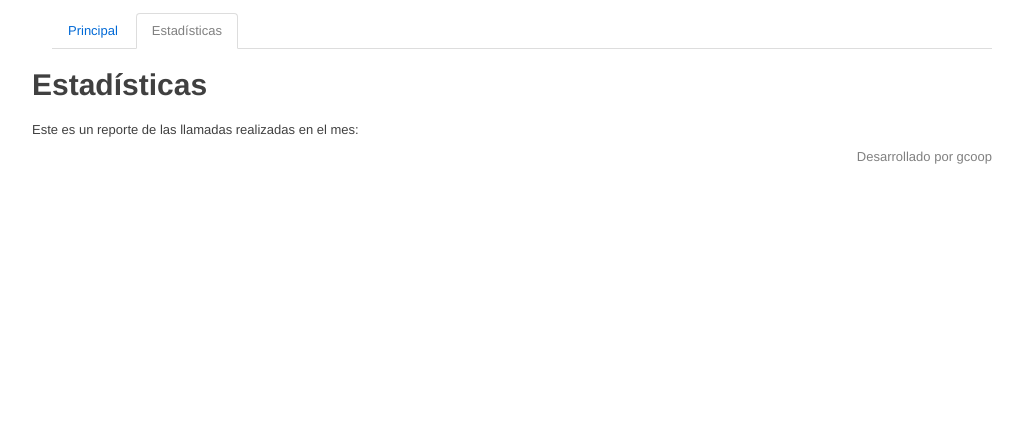
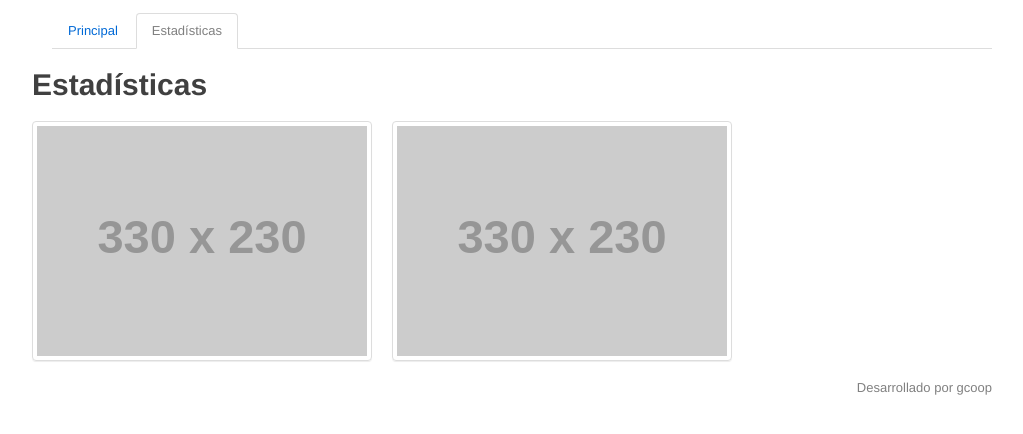
Before and after one commit to gcoop-libre/flaskpastillas, a Flask app: page /estadisticas in a window 1280 px wide. Shown: the top 434 px of the page, without its empty margins (118-1141 px from the left). Run offline with Flask 2, Linux system fonts and the light colour scheme; grey boxes labelled with a size stand in for pictures from a placeholder-image service; some libraries are stand-ins or nearby versions.

Commit message:
mejorando el boceto de la pagina de estadisticas.

```diff
--- a/templates/estadisticas_listar.html
+++ b/templates/estadisticas_listar.html
@@ -3,7 +3,15 @@
 
 <h1>Estadísticas</h1>
 
-<p>
-Este es un reporte de las llamadas realizadas en el mes:
+
+<ul class="media-grid">
+    <li>
+        <a href="#"><img class="thumbnail" src="http://placehold.it/330x230" alt=""></a>
+    </li>
+
+    <li>
+        <a href="#"><img class="thumbnail" src="http://placehold.it/330x230" alt=""></a>
+    </li>
+</ul>
 
 {% endblock %}
```
